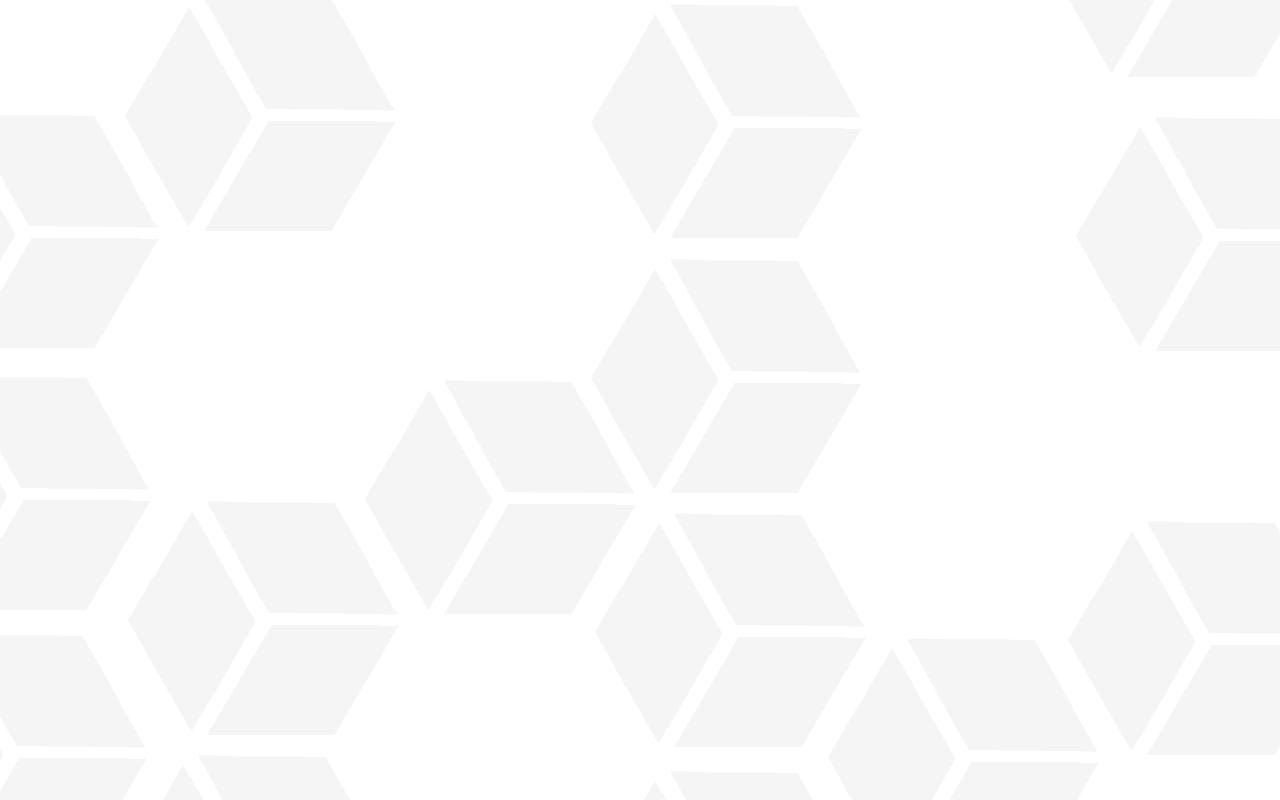
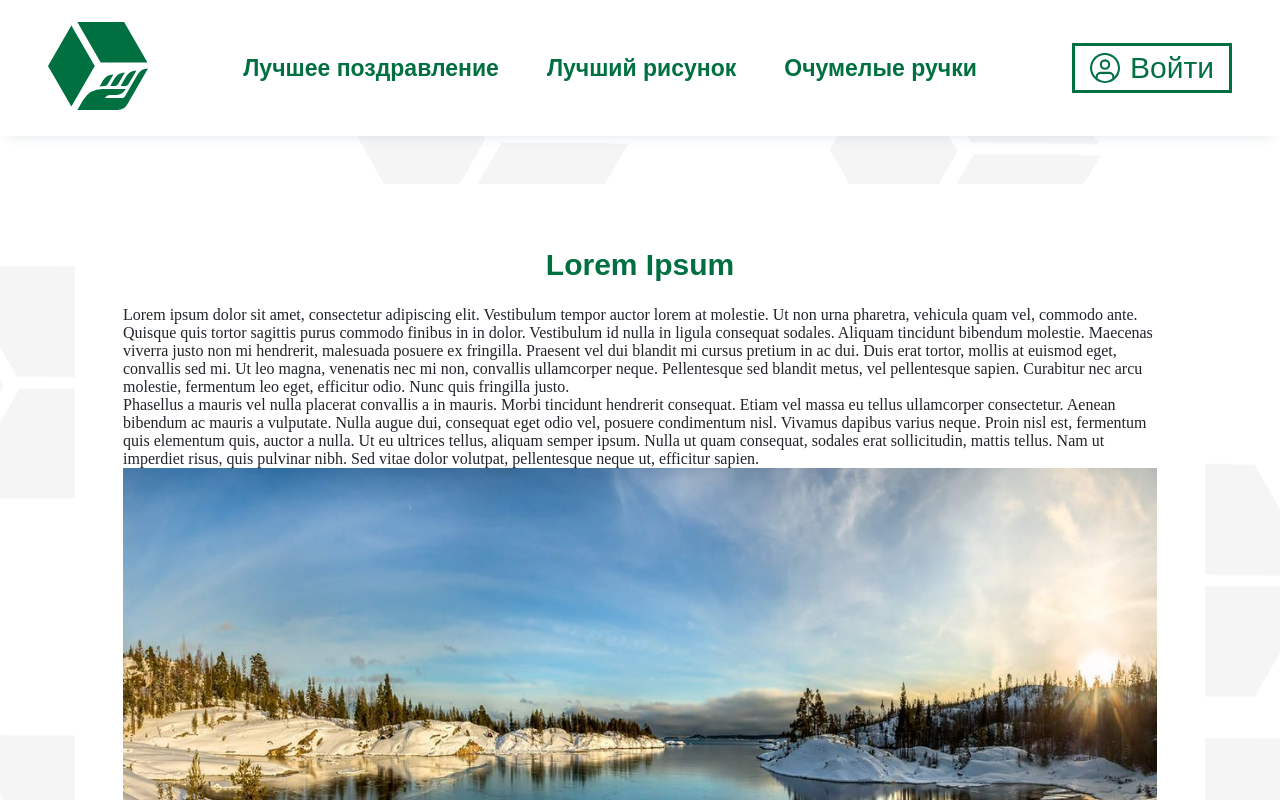
Before and after one commit to egorova-sofya/garant-logistics-competitions, a React (Create React App) app: page /congratulations/1 in a window 1280 px wide. Before the commit this address had no page. Shown: the top 800 px of the page. Built offline with nearby package versions, Linux system fonts and the light colour scheme.

Commit message:
created styles for Workltem component

```diff
--- a/src/App.js
+++ b/src/App.js
@@ -4,6 +4,7 @@ import HomePage from "./pages/HomePage/HomePage";
 import LoginPage from "./pages/LoginPage/LoginPage";
 import RegisterPage from "./pages/RegisterPage/RegisterPage";
 import WorksListPage from "./pages/WorksListPage/WorksListPage";
+import WorkItemPage from "./pages/WorksListPage/WorkItemPage/WorkItemPage";
 
 function App() {
   return (
@@ -17,6 +18,9 @@ function App() {
           path="/congratulations"
           element={<WorksListPage title={"Лучшее поздравление"} />}
         />
+
+        <Route path="congratulations/:id" element={<WorkItemPage />} />
+
         <Route
           path="/paintings"
           element={<WorksListPage title={"Лучший рисунок"} />}
--- a/src/pages/WorksListPage/WorkItemPage/WorkItemPage.js
+++ b/src/pages/WorksListPage/WorkItemPage/WorkItemPage.js
@@ -1,8 +1,49 @@
 import React from "react";
 import { withLayout } from "../../../hoc/Layout/Layout";
+import testImg from "../../../assets/img/testImg.jpg";
+import s from "./WorkItemPage.module.css";
+import LikesCounter from "../../../components/LikesCounter/LikesCounter";
 
-const WorkItemPage = () => {
-  return <div>WorkItemPage</div>;
+const WorkItemPage = ({}) => {
+  // const { id } = useParams()
+  return (
+    <>
+      <article>
+        <div className={s.container}>
+          <h1 className={s.title}>Lorem Ipsum</h1>
+          <div className={s.contentWrapper}>
+            <p className={s.text}>
+              Lorem ipsum dolor sit amet, consectetur adipiscing elit.
+              Vestibulum tempor auctor lorem at molestie. Ut non urna pharetra,
+              vehicula quam vel, commodo ante. Quisque quis tortor sagittis
+              purus commodo finibus in in dolor. Vestibulum id nulla in ligula
+              consequat sodales. Aliquam tincidunt bibendum molestie. Maecenas
+              viverra justo non mi hendrerit, malesuada posuere ex fringilla.
+              Praesent vel dui blandit mi cursus pretium in ac dui. Duis erat
+              tortor, mollis at euismod eget, convallis sed mi. Ut leo magna,
+              venenatis nec mi non, convallis ullamcorper neque. Pellentesque
+              sed blandit metus, vel pellentesque sapien. Curabitur nec arcu
+              molestie, fermentum leo eget, efficitur odio. Nunc quis fringilla
+              justo.
+            </p>
+            <p>
+              Phasellus a mauris vel nulla placerat convallis a in mauris. Morbi
+              tincidunt hendrerit consequat. Etiam vel massa eu tellus
+              ullamcorper consectetur. Aenean bibendum ac mauris a vulputate.
+              Nulla augue dui, consequat eget odio vel, posuere condimentum
+              nisl. Vivamus dapibus varius neque. Proin nisl est, fermentum quis
+              elementum quis, auctor a nulla. Ut eu ultrices tellus, aliquam
+              semper ipsum. Nulla ut quam consequat, sodales erat sollicitudin,
+              mattis tellus. Nam ut imperdiet risus, quis pulvinar nibh. Sed
+              vitae dolor volutpat, pellentesque neque ut, efficitur sapien.
+            </p>
+            <img src={testImg} />
+          </div>
+          <LikesCounter />
+        </div>
+      </article>
+    </>
+  );
 };
 
 export default withLayout(WorkItemPage);
--- /dev/null
+++ b/src/pages/WorksListPage/WorkItemPage/WorkItemPage.module.css
@@ -0,0 +1,24 @@
+.container {
+  margin-top: 3rem;
+  background-color: #fff;
+  padding: 4rem 3rem;
+}
+
+.title {
+  text-align: center;
+  margin-bottom: 1.5rem;
+  font-family: "Gotham Pro Bold", sans-serif;
+  font-weight: 700;
+  font-size: 30px;
+  color: var(--greenColor);
+}
+
+text {
+  font-family: "Arial", sans-serif;
+  line-height: 22px;
+  margin-bottom: 1.5rem;
+}
+
+.contentWrapper {
+  margin-bottom: 1rem;
+}
--- a/src/pages/WorksListPage/WorksListPage.module.css
+++ b/src/pages/WorksListPage/WorksListPage.module.css
@@ -7,7 +7,7 @@
 }
 
 .workPreviewWrapper {
-  display: flex;
-  flex-wrap: wrap;
+  display: grid;
+  grid-template-columns: repeat(3, 1fr);
   gap: 3rem 1rem;
 }
```
